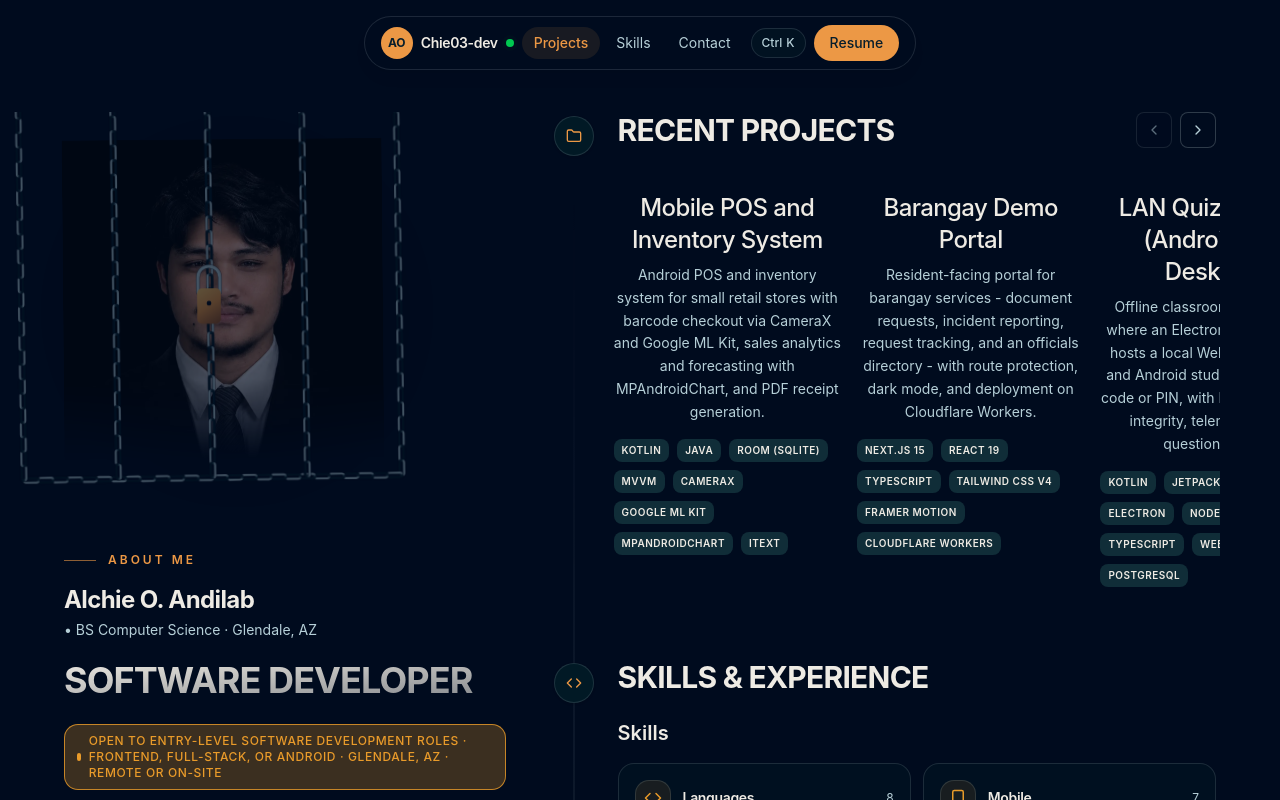
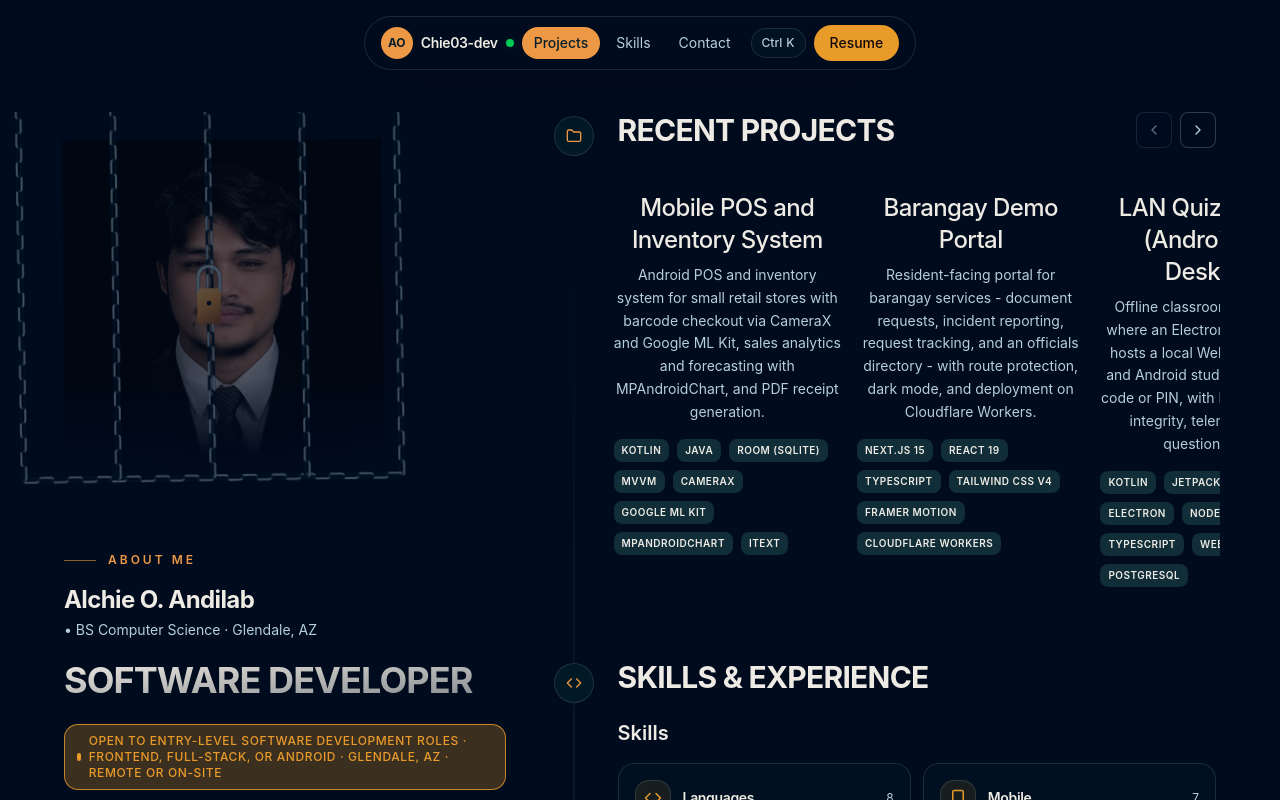
Before and after one commit to Chie03-dev/Chie03-dev.github.io, a Next.js app: page / in a window 1280 px wide. Shown: the top 800 px of the page. Built offline with nearby package versions, Linux system fonts and the light colour scheme.

Commit message:
style: navbar glassmorphism, active-section pill, accent resume CTA, project card hover depth

```diff
--- a/src/components/layout/nav-links.tsx
+++ b/src/components/layout/nav-links.tsx
@@ -55,7 +55,7 @@ export function NavLinks({ items }: NavLinksProps) {
             className={cn(
               "rounded-full px-3 py-1.5 text-sm transition-colors focus-visible:outline-none focus-visible:ring-2 focus-visible:ring-ring",
               isActive
-                ? "bg-primary/10 font-medium text-primary"
+                ? "bg-primary font-medium text-primary-foreground"
                 : "text-muted-foreground hover:bg-accent hover:text-accent-foreground",
             )}
           >
--- a/src/components/layout/navbar.tsx
+++ b/src/components/layout/navbar.tsx
@@ -34,7 +34,7 @@ const INITIALS = site.name
 export function Navbar() {
   return (
     <div className="pointer-events-none fixed inset-x-0 top-4 z-50 flex justify-center px-4">
-      <header className="pointer-events-auto flex max-w-full items-center gap-1 rounded-full border border-border/60 bg-background/80 px-3 py-2 shadow-lg shadow-black/5 backdrop-blur-md sm:gap-2 sm:px-4">
+      <header className="pointer-events-auto flex max-w-full items-center gap-1 rounded-full border border-border/60 bg-background/70 px-3 py-2 shadow-2xl shadow-black/10 backdrop-blur-lg sm:gap-2 sm:px-4">
         {/* Brand + availability dot */}
         <Link
           href="/"
@@ -64,7 +64,7 @@ export function Navbar() {
               to static files. */}
           <a
             href={site.resumeUrl}
-            className="hidden items-center justify-center rounded-full bg-primary px-4 py-2 text-sm font-medium text-primary-foreground transition-opacity hover:opacity-90 focus-visible:outline-none focus-visible:ring-2 focus-visible:ring-ring sm:inline-flex"
+            className="hidden items-center justify-center rounded-full bg-accent px-4 py-2 text-sm font-medium text-accent-foreground transition-opacity hover:opacity-90 focus-visible:outline-none focus-visible:ring-2 focus-visible:ring-ring sm:inline-flex"
           >
             Resume
           </a>
--- a/src/components/ui/notched-project-card.tsx
+++ b/src/components/ui/notched-project-card.tsx
@@ -87,7 +87,7 @@ export function NotchedProjectCard({
       aria-label={ariaLabel}
       onClick={onClick}
       className={cn(
-        "group flex flex-col rounded-[28px] outline-none focus-visible:ring-2 focus-visible:ring-ring focus-visible:ring-offset-4 focus-visible:ring-offset-background dark:bg-card",
+        "group flex flex-col rounded-[28px] outline-none focus-visible:ring-2 focus-visible:ring-ring focus-visible:ring-offset-4 focus-visible:ring-offset-background dark:bg-card transition-all duration-300 hover:-translate-y-1 hover:border-accent/60 hover:shadow-lg hover:shadow-accent/10",
         className,
       )}
     >
```
